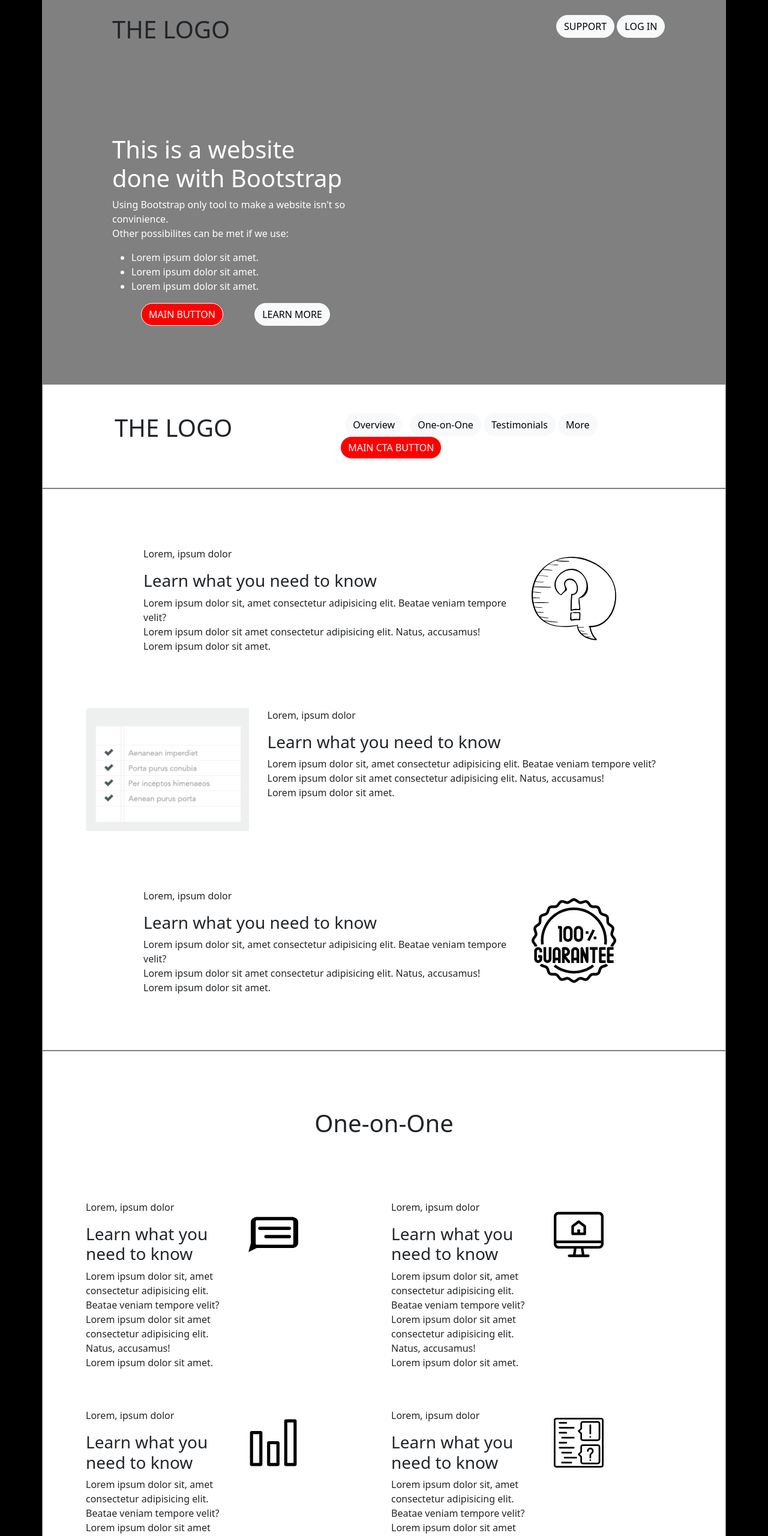
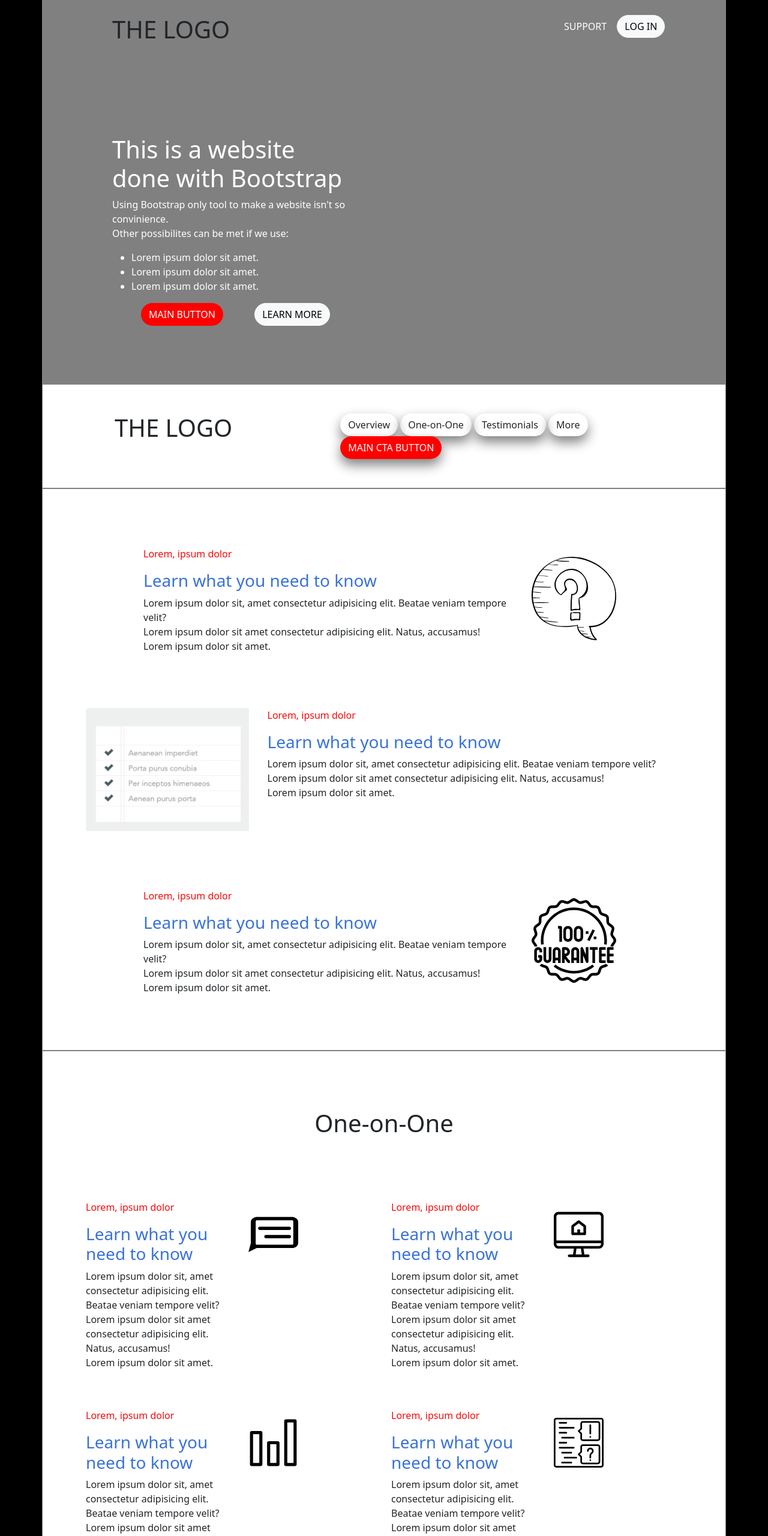
Before and after one commit to becodeorg/verou-3-css-framerworks-dell2007, a plain HTML site: page Part 2/index.html in a window 1280 px wide. Shown: the top 2560 px of the page at 60% size. Drawn offline with nearby package versions, Linux system fonts and the light colour scheme.

Commit message:
Another one

```diff
--- a/Part 2/index.html
+++ b/Part 2/index.html
@@ -18,7 +18,7 @@
                 <h1>THE LOGO</h1>
             </div>
             <div class="col ms-3 mt-4">
-                <a href="#" class="btn btn-light rounded-pill">SUPPORT</a>
+                <a href="#" class="btn text-white rounded-pill">SUPPORT</a>
                 <a href="#" class="btn btn-light rounded-pill">LOG IN</a>
             </div>
         </div>
@@ -34,7 +34,7 @@
                     <li>Lorem ipsum dolor sit amet.</li>
                     </ul>
                 </p>
-                <a href="#" class="btn ms-5 btn-light rounded-pill" id="main">MAIN BUTTON</a>
+                <a href="#" class="btn ms-5 rounded-pill" id="main">MAIN BUTTON</a>
                 <a href="#" class="btn ms-5 btn-light rounded-pill">LEARN MORE</a>
             </div>
             <div class="col" id="back2">
@@ -51,11 +51,11 @@
                 <h1>THE LOGO</h1>
             </div>
             <div class="col-md-7">
-                <a href="#" class="btn mx-2 btn-light rounded-pill">Overview</a>
-                <a href="#" class="btn btn-light rounded-pill">One-on-One</a>
-                <a href="#" class="btn btn-light rounded-pill">Testimonials</a>
-                <a href="#" class="btn btn-light rounded-pill">More</a>
-                <a href="#" class="btn btn-light rounded-pill" id="main">MAIN CTA BUTTON</a>
+                <a href="#" class="btn rounded-pill">Overview</a>
+                <a href="#" class="btn rounded-pill">One-on-One</a>
+                <a href="#" class="btn rounded-pill">Testimonials</a>
+                <a href="#" class="btn rounded-pill">More</a>
+                <a href="#" class="btn rounded-pill" id="main">MAIN CTA BUTTON</a>
             </div>
         </div>
     </div>
@@ -64,7 +64,7 @@
         <div class="row m-5">
             <div class="col-8 ms-5">
                 <div class="mt-5 ms-5">
-                    <p>Lorem, ipsum dolor</p>
+                    <p class="red">Lorem, ipsum dolor</p>
                     <h3>Learn what you need to know</h3>
                     <p>Lorem ipsum dolor sit, amet consectetur adipisicing elit. Beatae veniam tempore velit? <br>
                     Lorem ipsum dolor sit amet consectetur adipisicing elit. Natus, accusamus! <br>
@@ -82,7 +82,7 @@
                 <img src="aside.jpg" alt="">
             </div>
             <div class="col-8 ms-5">
-                    <p>Lorem, ipsum dolor</p>
+                    <p class="red">Lorem, ipsum dolor</p>
                     <h3>Learn what you need to know</h3>
                     <p>Lorem ipsum dolor sit, amet consectetur adipisicing elit. Beatae veniam tempore velit? <br>
                     Lorem ipsum dolor sit amet consectetur adipisicing elit. Natus, accusamus! <br>
@@ -94,7 +94,7 @@
         <div class="row m-5">
             <div class="col-8 ms-5">
                 <div class="mt-5 ms-5">
-                    <p>Lorem, ipsum dolor</p>
+                    <p class="red">Lorem, ipsum dolor</p>
                     <h3>Learn what you need to know</h3>
                     <p>Lorem ipsum dolor sit, amet consectetur adipisicing elit. Beatae veniam tempore velit? <br>
                     Lorem ipsum dolor sit amet consectetur adipisicing elit. Natus, accusamus! <br>
@@ -113,7 +113,7 @@
 
         <div class="row m-5">
             <div class="col-3">
-                <p>Lorem, ipsum dolor</p>
+                <p class="red">Lorem, ipsum dolor</p>
                 <h3>Learn what you need to know</h3>
                 <p>Lorem ipsum dolor sit, amet consectetur adipisicing elit. Beatae veniam tempore velit? <br>
                 Lorem ipsum dolor sit amet consectetur adipisicing elit. Natus, accusamus! <br>
@@ -124,7 +124,7 @@
                <img src="bubble.svg" class="img-right w-50 p-3" alt="">
             </div>
             <div class="col-3">
-                <p>Lorem, ipsum dolor</p>
+                <p class="red">Lorem, ipsum dolor</p>
                 <h3>Learn what you need to know</h3>
                 <p>Lorem ipsum dolor sit, amet consectetur adipisicing elit. Beatae veniam tempore velit? <br>
                 Lorem ipsum dolor sit amet consectetur adipisicing elit. Natus, accusamus! <br>
@@ -138,7 +138,7 @@
 
         <div class="row m-5">
             <div class="col-3">
-                <p>Lorem, ipsum dolor</p>
+                <p class="red">Lorem, ipsum dolor</p>
                 <h3>Learn what you need to know</h3>
                 <p>Lorem ipsum dolor sit, amet consectetur adipisicing elit. Beatae veniam tempore velit? <br>
                 Lorem ipsum dolor sit amet consectetur adipisicing elit. Natus, accusamus! <br>
@@ -149,7 +149,7 @@
                 <img src="chart.svg" class="img-right w-50 p-3" alt="">
             </div>
             <div class="col-3">
-                <p>Lorem, ipsum dolor</p>
+                <p class="red">Lorem, ipsum dolor</p>
                 <h3>Learn what you need to know</h3>
                 <p>Lorem ipsum dolor sit, amet consectetur adipisicing elit. Beatae veniam tempore velit? <br>
                 Lorem ipsum dolor sit amet consectetur adipisicing elit. Natus, accusamus! <br>
@@ -192,7 +192,7 @@
 
         <div class="row m-5">
             <div class="col">
-                <p>Lorem, ipsum dolor</p>
+                <p class="red">Lorem, ipsum dolor</p>
                 <h3>Learn what you need to know</h3>
                 <p>Lorem ipsum dolor sit, amet consectetur adipisicing elit. Beatae veniam tempore velit? <br>
                 Lorem ipsum dolor sit amet consectetur adipisicing elit. Natus, accusamus! <br>
@@ -208,7 +208,7 @@
                 <img src="chrono.svg" class="w-50 mx-5" alt="">
             </div>
             <div class="col">
-                <p>Lorem, ipsum dolor</p>
+                <p class="red">Lorem, ipsum dolor</p>
                 <h3>Learn what you need to know</h3>
                 <p>Lorem ipsum dolor sit, amet consectetur adipisicing elit. Beatae veniam tempore velit? <br>
                 Lorem ipsum dolor sit amet consectetur adipisicing elit. Natus, accusamus! <br>
@@ -218,7 +218,7 @@
 
         <div class="row m-5">
             <div class="col">
-                <p>Lorem, ipsum dolor</p>
+                <p class="red">Lorem, ipsum dolor</p>
                 <h3>Learn what you need to know</h3>
                 <p>Lorem ipsum dolor sit, amet consectetur adipisicing elit. Beatae veniam tempore velit? <br>
                 Lorem ipsum dolor sit amet consectetur adipisicing elit. Natus, accusamus! <br>
@@ -235,14 +235,14 @@
 
         <div class="row m-5">
             <div class="col-12 text-center">
-                <a href="#" class="btn btn-light rounded-pill" id="main">MAIN BUTTON</a>
+                <a href="#" class="btn rounded-pill mb-3" id="main">IT'S A REALLY BIG CTA</a>
                 <p> Try it for free 7 days with no commitment</p>
             </div>
         </div>
     </div>
 
-    <div class="footer">
-
+    <div class="footer text-center m-5">
+        <p>Copyright © 2021 Dery Lantigua</p>
     </div>
 
 </body>
--- a/Part 2/stylesheet.css
+++ b/Part 2/stylesheet.css
@@ -16,11 +16,33 @@ body {
     background-color: gray;
 }
 
-h1 {
-    background-color:;
+h3 {
+        color: #3972D9;
 }
 
 #main {
     background-color: red;
     color: white;
 }
+
+#main:hover{
+    background-color: white;
+    color: red;
+}
+.btn {
+    box-shadow: 0 10px 20px gray;
+}
+
+.btn:hover {
+    transform: scale(1.05);
+    background-color: black;
+    color: white;
+}
+
+.red {
+    color: #F80909;
+}
+
+.footer {
+    color: white;
+}
```
